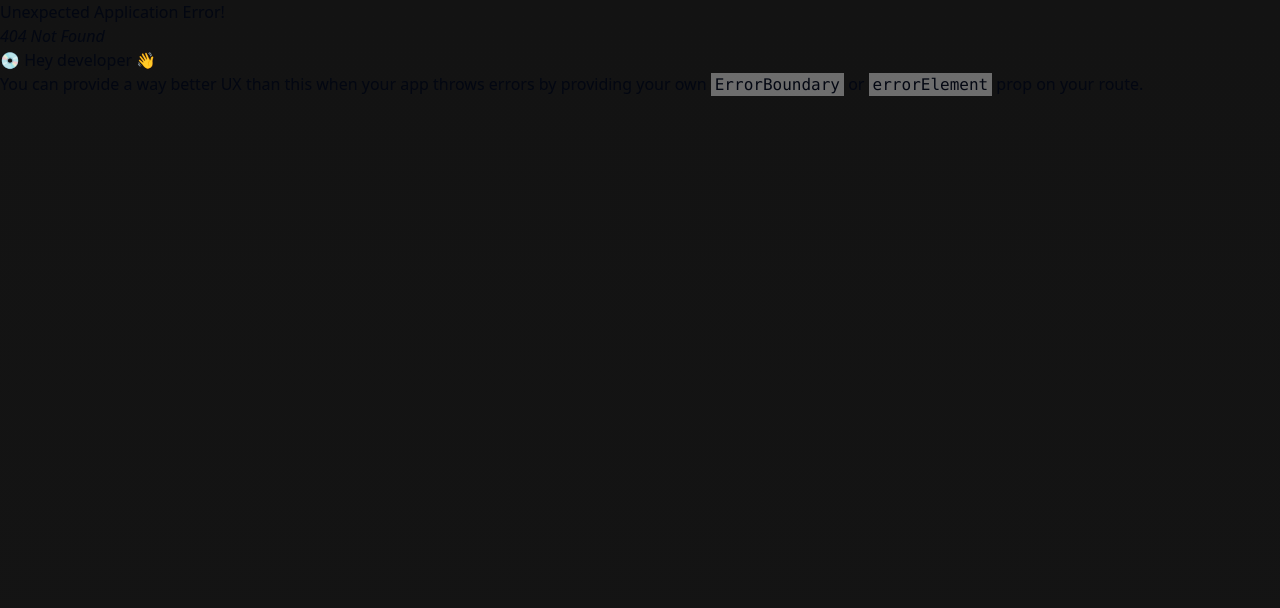
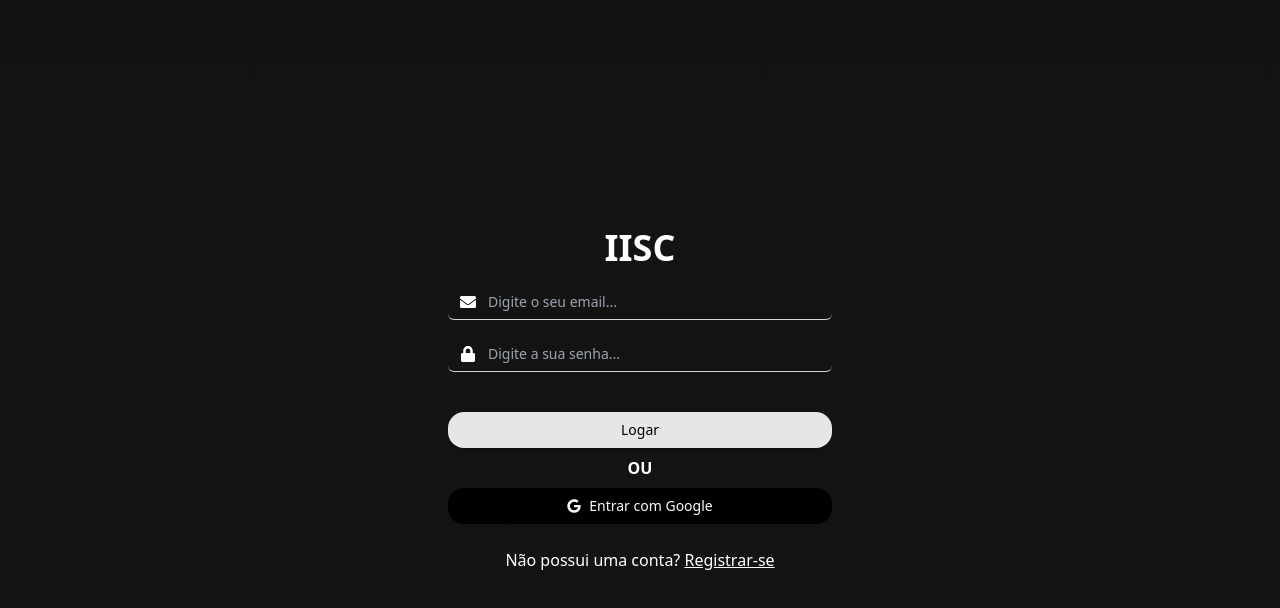
Before and after one commit to berdnaski/frontend-schedule-church, a React (Vite) app: page /login in a window 1280 px wide. Before the commit this address had no page. Shown: the top 608 px of the page. Built offline with nearby package versions, Linux system fonts and the light colour scheme.

Commit message:
screen login and register finish

```diff
--- a/package.json
+++ b/package.json
@@ -15,6 +15,7 @@
     "@radix-ui/react-icons": "^1.3.0",
     "@radix-ui/react-label": "^2.1.0",
     "@radix-ui/react-slot": "^1.1.0",
+    "axios": "^1.7.4",
     "class-variance-authority": "^0.7.0",
     "clsx": "^2.1.1",
     "react": "^18.3.1",
--- a/src/App.tsx
+++ b/src/App.tsx
@@ -1,11 +1,16 @@
 import { createBrowserRouter } from "react-router-dom";
 import { Register } from "./pages/register/register";
+import { Login } from "./pages/login/login";
 
 const router = createBrowserRouter([
   {
     path: "/",
     element: <Register />
   },
+  {
+    path: "/login",
+    element: <Login />
+  }
 ]);
 
 export { router };
--- a/src/components/ui/input.tsx
+++ b/src/components/ui/input.tsx
@@ -18,7 +18,7 @@ const Input = React.forwardRef<HTMLInputElement, InputProps>(
         <input
           type={type}
           className={cn(
-            "flex h-9 w-full rounded-b-md border-b border-zinc-300 bg-transparent pl-10 py-1 text-sm font-thin focus-visible:outline-none focus-visible:ring-1 focus-visible:ring-ring disabled:cursor-not-allowed disabled:opacity-50",
+            "flex h-9 w-full rounded-md border-b border-zinc-300 bg-transparent pl-10 py-1 text-sm font-thin text-zinc-200 focus-visible:outline-none focus-visible:ring-1 focus-visible:ring-ring disabled:cursor-not-allowed disabled:opacity-50",
             className
           )}
           ref={ref}
--- /dev/null
+++ b/src/pages/login/login.tsx
@@ -0,0 +1,43 @@
+import { Container } from "@/components/container/container";
+import { Button } from "@/components/ui/button";
+import { Input } from "@/components/ui/input";
+import { FaEnvelope, FaGoogle, FaLock } from "react-icons/fa";
+
+export function Login() {
+    return(
+        <Container>
+          <div className="w-full min-h-screen flex justify-center items-center flex-col gap-4">
+            <form className="flex flex-col items-center gap-4">
+                <h1 className="text-white font-bold text-4xl">IISC</h1>
+                <div className="flex flex-col gap-4 w-96">
+                    <Input
+                        type="email"
+                        name="email"
+                        placeholder="Digite o seu email..."
+                        icon={<FaEnvelope color="white" />}
+                    />
+                    <Input
+                        type="password"
+                        name="password"
+                        placeholder="Digite a sua senha..."
+                        icon={<FaLock color="white" />}
+                    />
+                </div>
+
+                <div className="flex flex-col items-center justify-center h-32 w-full mt-4">
+                    <Button
+                        type="submit"
+                        className="flex w-full bg-[#E6E6E6] text-black hover:bg-zinc-300">Logar
+                    </Button>
+                    <span className="text-white font-semibold my-2">OU</span>
+                    <Button type="button" className="bg-black w-full" icon={<FaGoogle />}>Entrar com Google</Button>
+                </div>
+
+                <div>
+                    <span className="text-white font-thin">Não possui uma conta? <a href="/" className="underline">Registrar-se</a></span>
+                </div>
+            </form>
+          </div>
+        </Container>
+    )
+}
--- a/src/pages/register/register.tsx
+++ b/src/pages/register/register.tsx
@@ -10,17 +10,30 @@ export function Register() {
         <form className="flex flex-col items-center gap-4">
           <h1 className="text-white font-bold text-4xl">IISC</h1>
           <div className="flex flex-col gap-4 w-96">
-            <Input type="text" name="name" placeholder="Digite o seu nome..." icon={<FaUser color="white" />} />
-            <Input type="email" name="email" placeholder="Digite o seu email..." icon={<FaEnvelope color="white" />} />
-            <Input type="password" name="password" placeholder="Digite a sua senha..." icon={<FaLock color="white" />} />
+            <Input
+                type="text"
+                name="name"
+                placeholder="Digite o seu nome..."
+                icon={<FaUser color="white" />} />
+            <Input
+                type="email"
+                name="email"
+                placeholder="Digite o seu email..."
+                icon={<FaEnvelope color="white" />} />
+            <Input
+                type="password"
+                name="password"
+                placeholder="Digite a sua senha..."
+                icon={<FaLock color="white" />} />
           </div>
 
           <div className="flex flex-col items-center justify-center h-32 w-full mt-4">
-            <Button type="submit" className="flex w-full bg-[#E6E6E6] text-black">Registrar</Button>
+            <Button
+                type="submit"
+                className="flex w-full bg-[#E6E6E6] text-black hover:bg-zinc-300">Registrar
+            </Button>
             <span className="text-white font-semibold my-2">OU</span>
-            <Button type="button" className="bg-black w-full" icon={<FaGoogle />}>
-              Entrar com Google
-            </Button>
+            <Button type="button" className="bg-black w-full" icon={<FaGoogle />}>Entrar com Google</Button>
           </div>
 
           <div>
```
Also changed, not shown: 1 other file (tests, documents, lock files or other folders).
